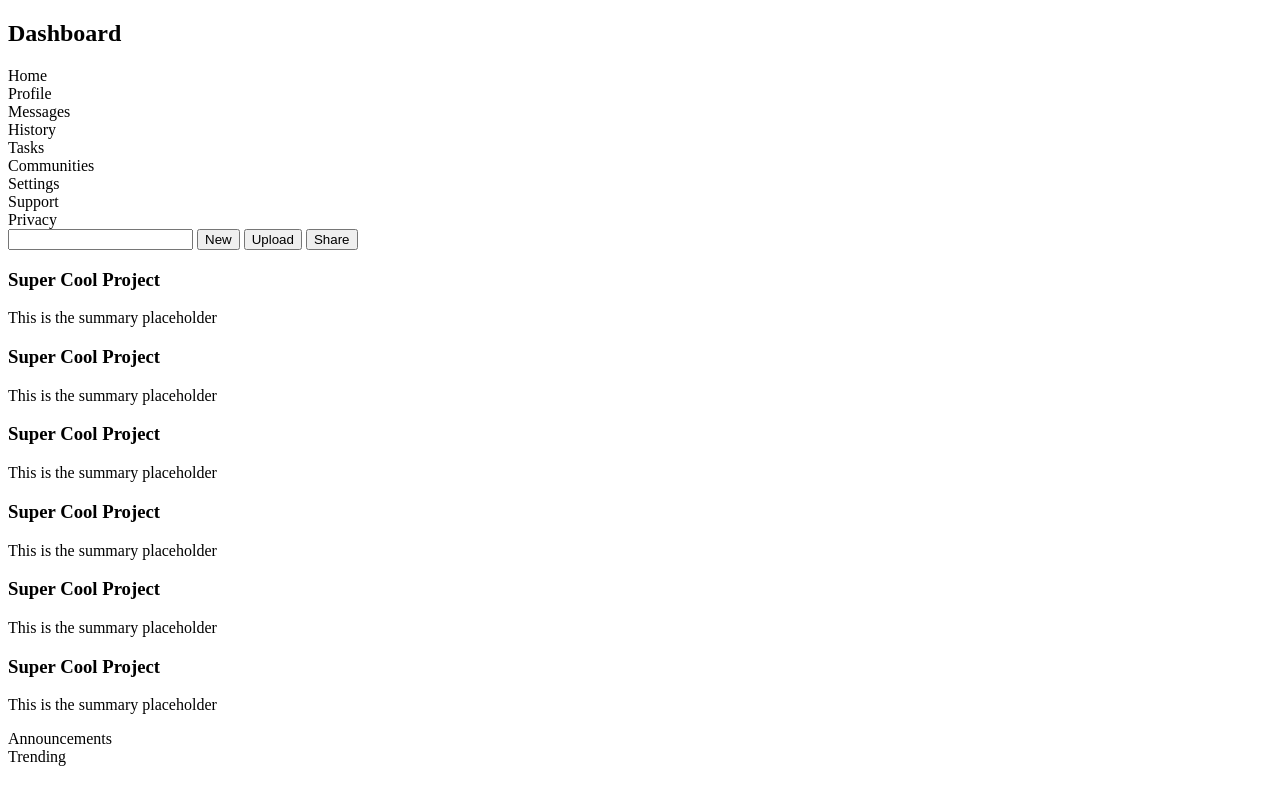
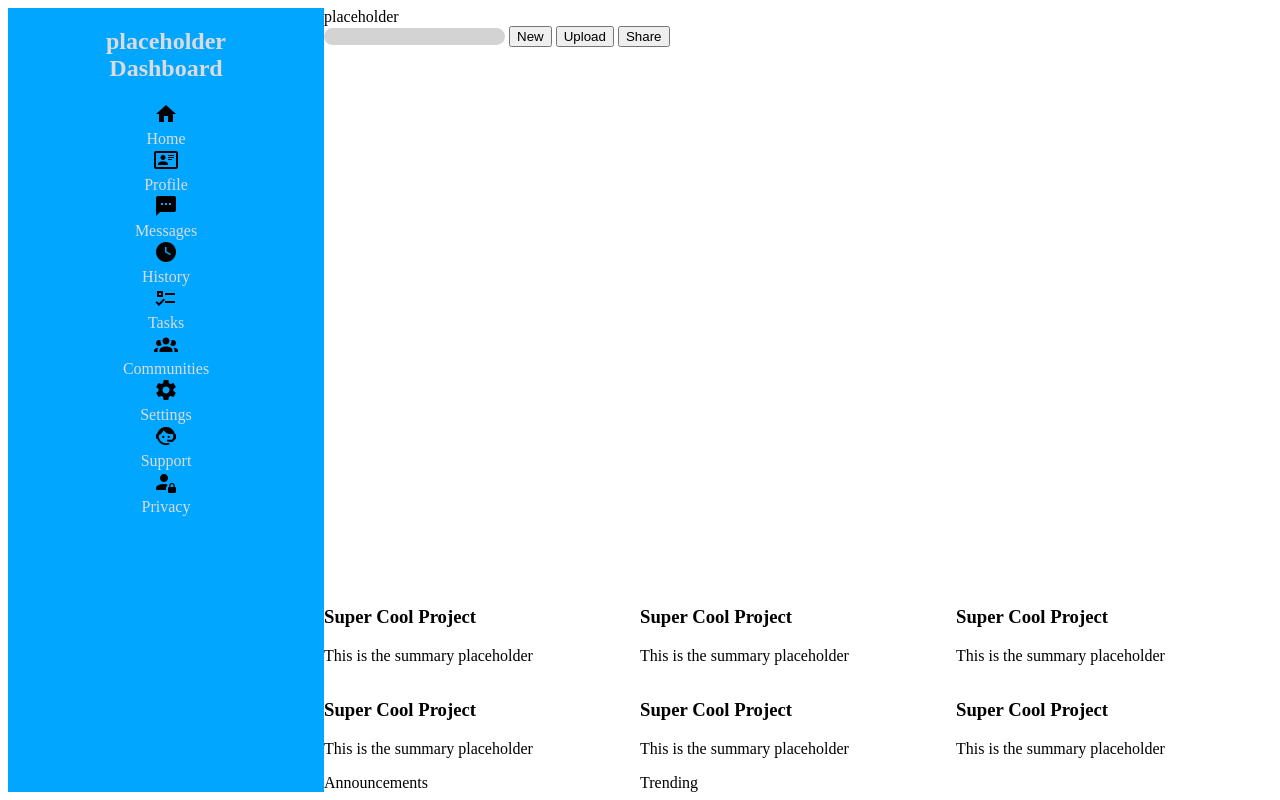
Before and after one commit to GLittlejohn/Dashboard, a plain HTML site: page index.html in a window 1280 px wide. Drawn offline with Linux system fonts and the light colour scheme.

Commit message:
Add additional grid and menu logos with background color

```diff
--- a/index.html
+++ b/index.html
@@ -11,22 +11,50 @@
     <div class="container">
         <div class="sidebar">
             <h2 class="sidebar-header">
-                <div class="logo"></div>
+                <div class="logo">placeholder</div>
                 Dashboard
             </h2>
+            <div class="menu-item">
+                <img class="logos" src="SVGs/home.png" alt="Home Logo">
                 <div class="menu">Home</div>
+            </div>
+            <div class="menu-item">
+                <img class="logos" src="SVGs/profile.png" alt="Profile Logo">
                 <div class="menu">Profile</div>
+            </div>
+            <div class="menu-item">
+                <img class="logos" src="SVGs/messages.png" alt="Messages Logo">
                 <div class="menu">Messages</div>
+            </div>
+            <div class="menu-item">
+                <img class="logos" src="SVGs/history.png" alt="History Logo">
                 <div class="menu">History</div>
+            </div>
+            <div class="menu-item">
+                <img class="logos" src="SVGs/tasks.png" alt="Tasks Logo">
                 <div class="menu">Tasks</div>
+            </div>
+            <div class="menu-item">
+                <img class="logos" src="SVGs/communities.png" alt="Communities Logo">
                 <div class="menu">Communities</div>
+            </div>
             <div class="help">
+                <div class="menu-item">
+                    <img class="logos" src="SVGs/cog.png" alt="Settings Logo">
                     <div class="menu">Settings</div>
+                </div>
+                <div class="menu-item">
+                    <img class="logos" src="SVGs/support.png" alt="Support Logo">
                     <div class="menu">Support</div>
+                </div>
+                <div class="menu-item">
+                    <img class="logos" src="SVGs/privacy.png" alt="Privacy Logo">
                     <div class="menu">Privacy</div>
                 </div>
             </div>
+        </div>
         <div class="header">
+            <div>placeholder</div>
             <input type="text" class="searchbar">
             <button class="btn">New</button>
             <button class="btn">Upload</button>
--- a/styles.css
+++ b/styles.css
@@ -0,0 +1,28 @@
+.container {
+    display: grid;
+    grid-template-columns: 1fr 3fr;
+    grid-template-rows: 1fr;
+    height: 98vh;
+}
+
+.sidebar {
+    grid-row: 1 / 3;
+    background-color: rgb(0, 166, 255);
+    color: rgb(220, 219, 219);
+    text-align: center;
+}
+
+.menu-item {
+}
+
+.projects {
+    display: grid;
+    grid-template-columns: repeat(3, 1fr);
+    grid-template-rows: 1fr;
+}
+
+input {
+    background: lightgray;
+    border-radius: 10px;
+    border: none;
+}
```
Also changed, not shown: SVGs/cog.png (added), SVGs/communities.png (added), SVGs/history.png (added), SVGs/home.png (added), SVGs/messages.png (added), SVGs/privacy.png (added), SVGs/profile.png (added), SVGs/support.png (added), SVGs/tasks.png (added). Lines whose indentation alone changed are shown as unchanged.
